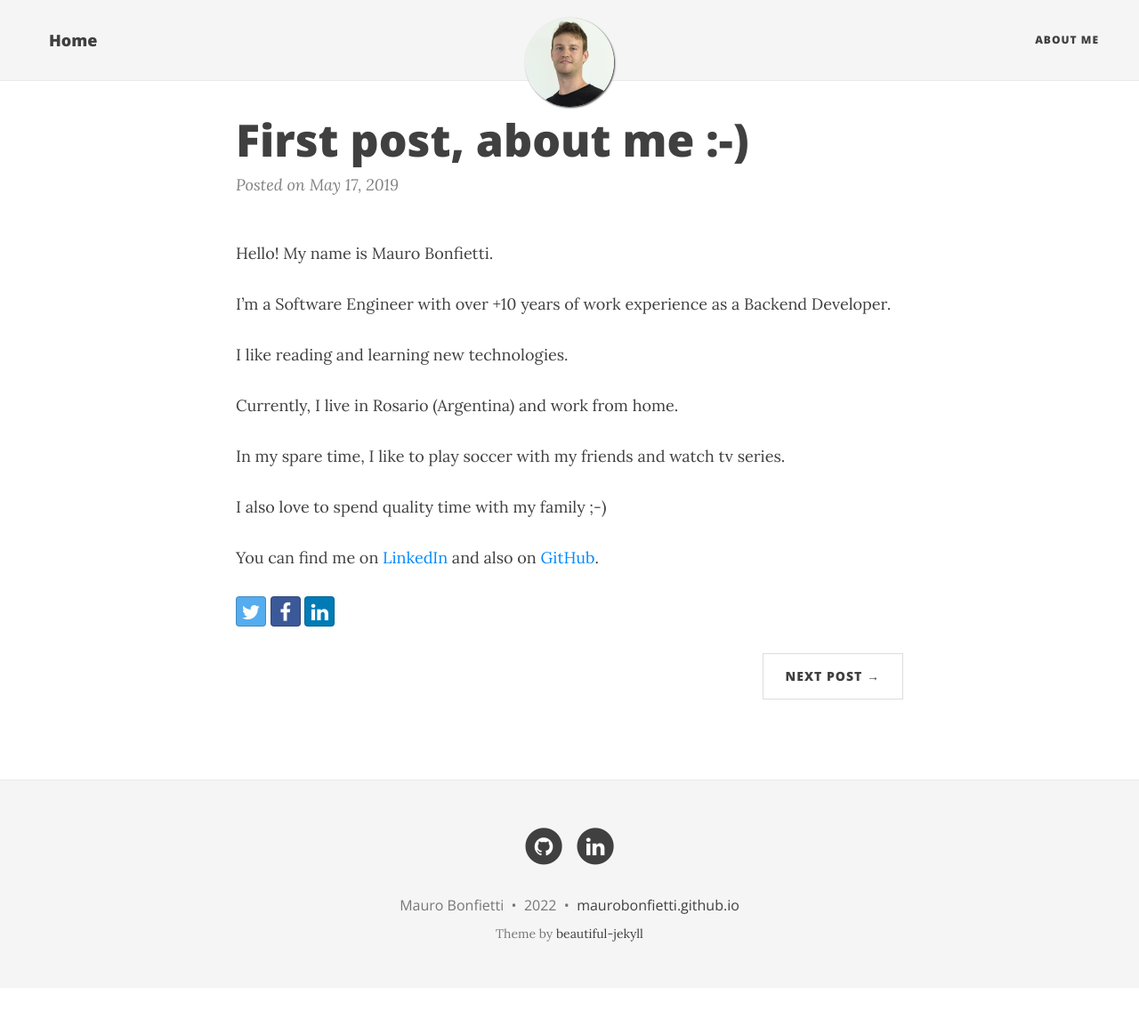
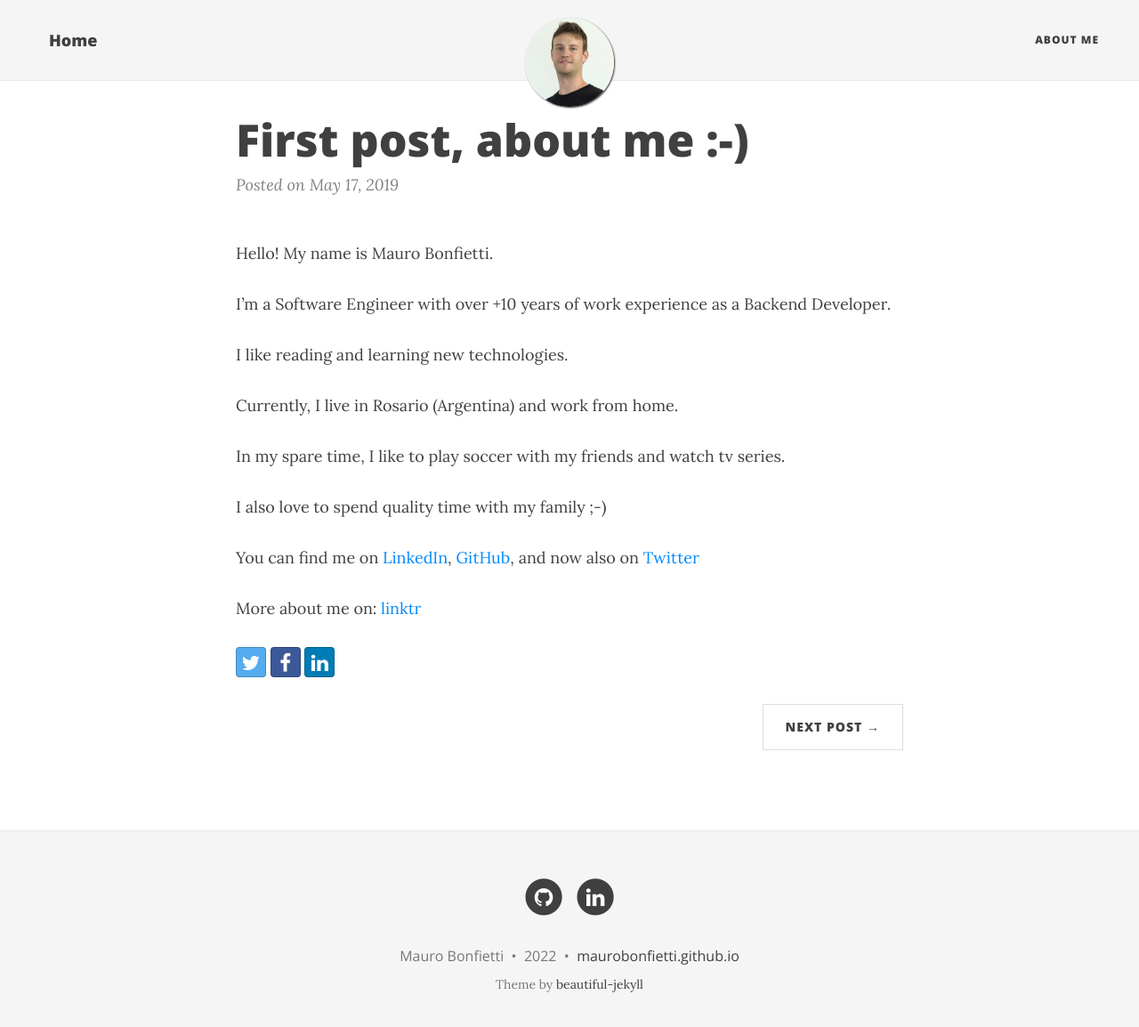
Before and after one commit to maurobonfietti/mauro.github.io, a Jekyll site: the page built from _posts/2019-05-17-first-post.md, in a window 1280 px wide and 1167 px high. Shown: the top 1154 px of the window at 89% size. Built offline with Jekyll 4.4.1, drawn with Linux system fonts in a browser that asks for light colours; nearby versions of some CDN libraries.

Commit message:
Update Post: About me :-)

```diff
--- a/_posts/2019-05-17-first-post.md
+++ b/_posts/2019-05-17-first-post.md
@@ -15,4 +15,6 @@ In my spare time, I like to play soccer with my friends and watch tv series.
 
 I also love to spend quality time with my family ;-)
 
-You can find me on [LinkedIn](https://www.linkedin.com/in/mauro-bonfietti/) and also on [GitHub](https://github.com/maurobonfietti/).
+You can find me on [LinkedIn](https://www.linkedin.com/in/mauro-bonfietti/), [GitHub](https://github.com/maurobonfietti/), and now also on [Twitter](https://twitter.com/MauroBonfietti)
+
+More about me on: [linktr](https://linktr.ee/maurobonfietti)
```
